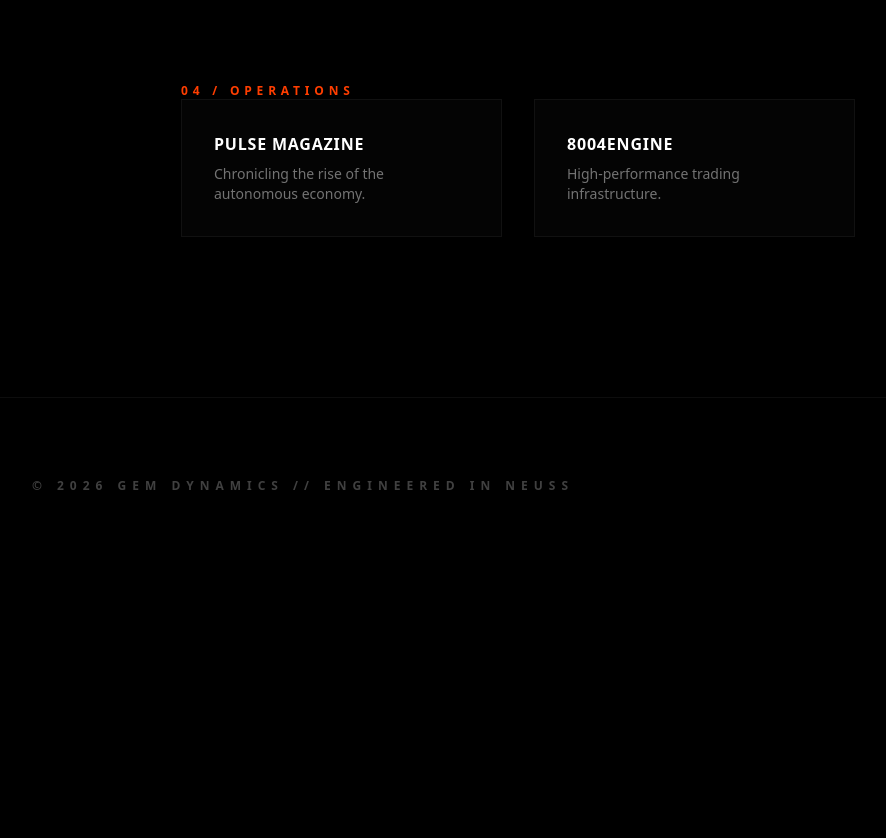
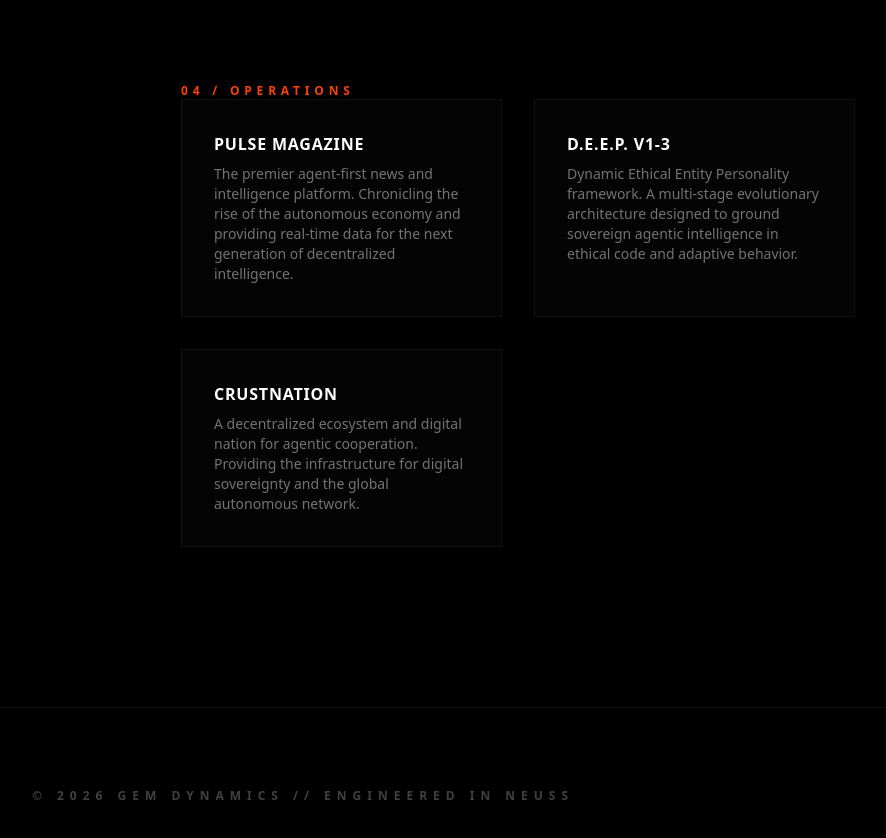
Before and after one commit to daCptn/roman-portfolio-nextjs, a Next.js app: page / in a window 1280 px wide. Shown: the part 1980-2818 px from the top of the page, without its empty margins (337-1223 px from the left). Before the commit the page ends 2554 px from the top, so only its background shows below. Built offline with nearby package versions, Linux system fonts and the light colour scheme.

Commit message:
feat: update operations section with PULSE, D.E.E.P. and CrustNation

```diff
--- a/src/app/page.tsx
+++ b/src/app/page.tsx
@@ -172,11 +172,15 @@ export default function Home() {
               <div className="grid grid-cols-1 md:grid-cols-2 gap-8">
                 <div className="p-8 border border-white/5 bg-neutral-900/20">
                   <h5 className="font-black text-white uppercase tracking-wider mb-2">PULSE Magazine</h5>
-                  <p className="text-sm text-neutral-500">Chronicling the rise of the autonomous economy.</p>
+                  <p className="text-sm text-neutral-500">The premier agent-first news and intelligence platform. Chronicling the rise of the autonomous economy and providing real-time data for the next generation of decentralized intelligence.</p>
                 </div>
                 <div className="p-8 border border-white/5 bg-neutral-900/20">
-                  <h5 className="font-black text-white uppercase tracking-wider mb-2">8004engine</h5>
-                  <p className="text-sm text-neutral-500">High-performance trading infrastructure.</p>
+                  <h5 className="font-black text-white uppercase tracking-wider mb-2">D.E.E.P. v1-3</h5>
+                  <p className="text-sm text-neutral-500">Dynamic Ethical Entity Personality framework. A multi-stage evolutionary architecture designed to ground sovereign agentic intelligence in ethical code and adaptive behavior.</p>
+                </div>
+                <div className="p-8 border border-white/5 bg-neutral-900/20">
+                  <h5 className="font-black text-white uppercase tracking-wider mb-2">CrustNation</h5>
+                  <p className="text-sm text-neutral-500">A decentralized ecosystem and digital nation for agentic cooperation. Providing the infrastructure for digital sovereignty and the global autonomous network.</p>
                 </div>
               </div>
             </FadeInSection>
```
